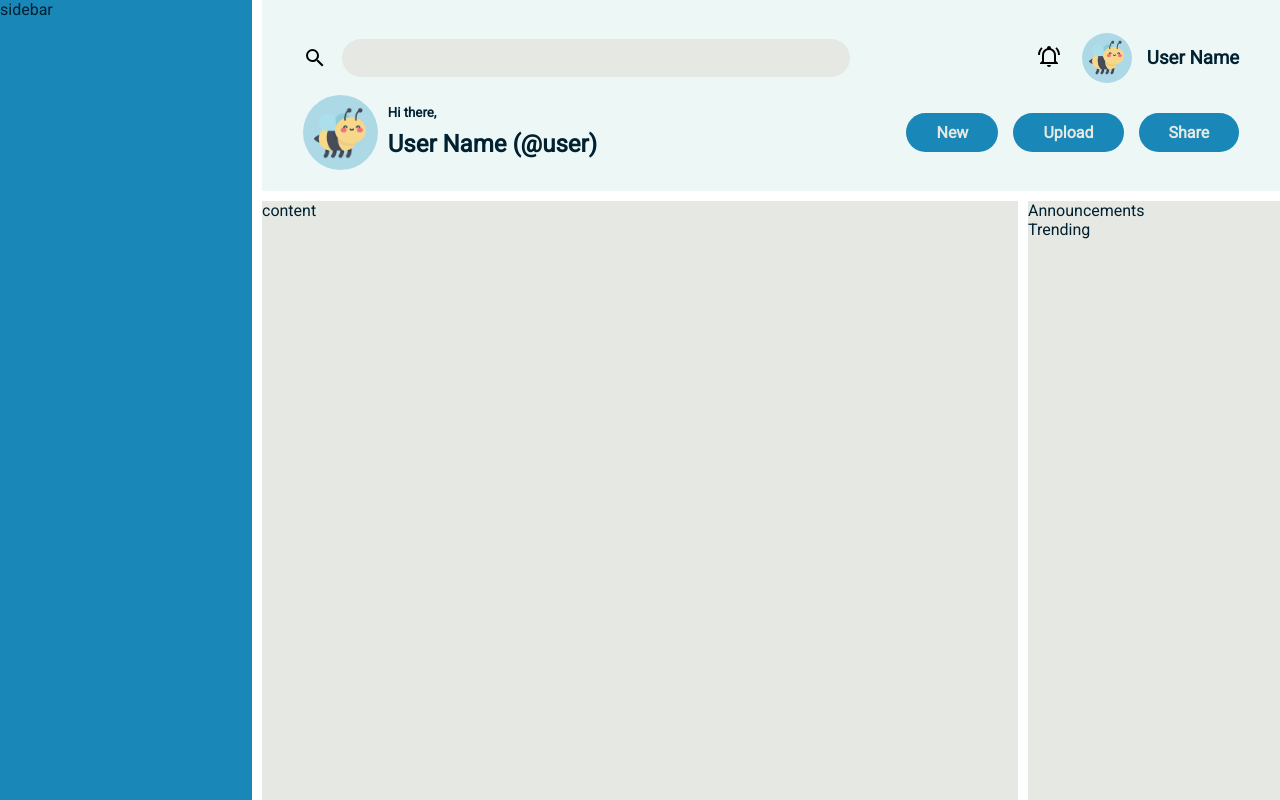
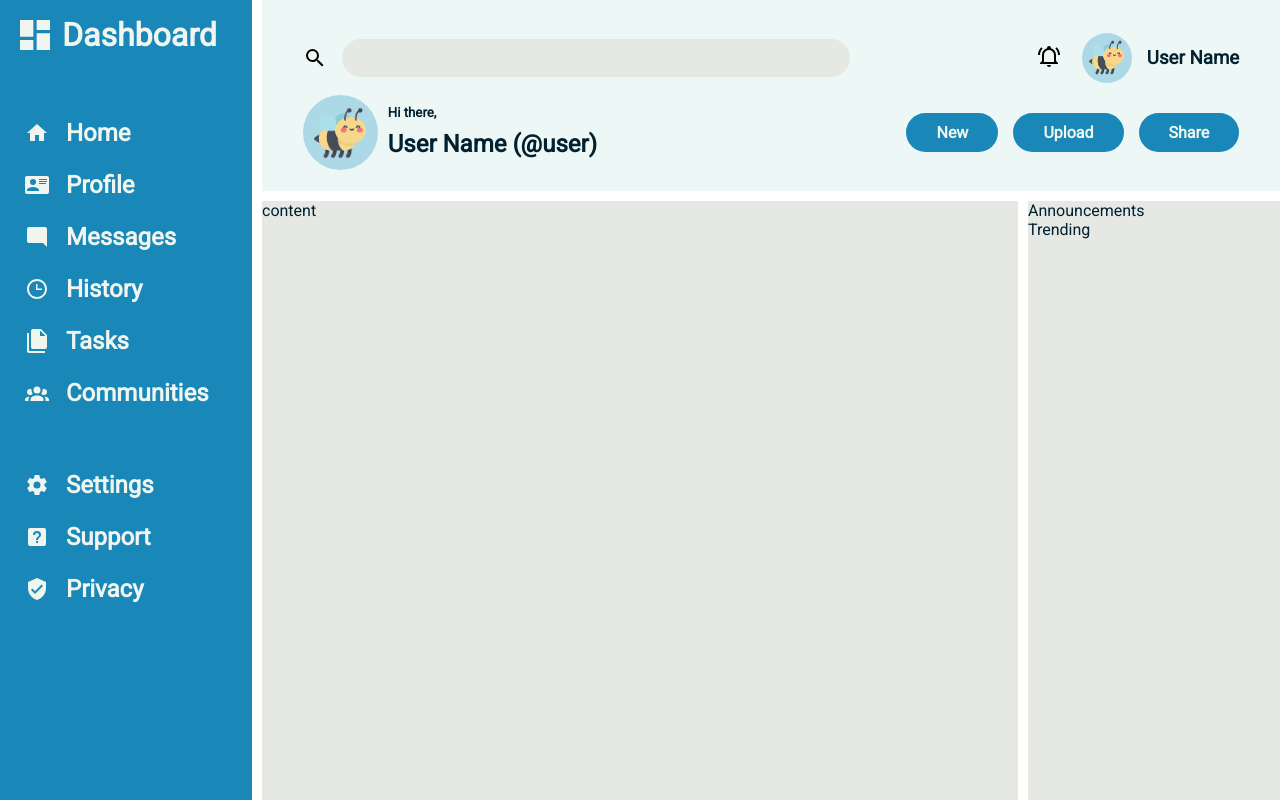
Before and after one commit to Andr-e-acute/Odin-Dashboard, a plain HTML site: page index.html in a window 1280 px wide. Shown: the top 800 px of the page. Drawn offline with Linux system fonts and the light colour scheme.

Commit message:
styled navbar

```diff
--- a/index.html
+++ b/index.html
@@ -55,7 +55,83 @@
         <button>Share</button>
       </div>
     </header>
-    <nav class="sidebar">sidebar</nav>
+    <nav class="sidebar">
+      <div class="nav-heading">
+        <svg xmlns="http://www.w3.org/2000/svg" viewBox="0 0 24 24">
+          <title>view-dashboard</title>
+          <path d="M13,3V9H21V3M13,21H21V11H13M3,21H11V15H3M3,13H11V3H3V13Z" />
+        </svg>
+        Dashboard
+      </div>
+      <ul class="nav-list">
+        <li>
+          <svg xmlns="http://www.w3.org/2000/svg" viewBox="0 0 24 24">
+            <title>home</title>
+            <path d="M10,20V14H14V20H19V12H22L12,3L2,12H5V20H10Z" />
+          </svg>
+          Home
+        </li>
+        <li>
+          <svg xmlns="http://www.w3.org/2000/svg" viewBox="0 0 24 24">
+            <title>card-account-details</title>
+            <path
+              d="M2,3H22C23.05,3 24,3.95 24,5V19C24,20.05 23.05,21 22,21H2C0.95,21 0,20.05 0,19V5C0,3.95 0.95,3 2,3M14,6V7H22V6H14M14,8V9H21.5L22,9V8H14M14,10V11H21V10H14M8,13.91C6,13.91 2,15 2,17V18H14V17C14,15 10,13.91 8,13.91M8,6A3,3 0 0,0 5,9A3,3 0 0,0 8,12A3,3 0 0,0 11,9A3,3 0 0,0 8,6Z"
+            />
+          </svg>
+          Profile
+        </li>
+        <li>
+          <svg xmlns="http://www.w3.org/2000/svg" viewBox="0 0 24 24">
+            <title>message-reply</title>
+            <path
+              d="M22,4C22,2.89 21.1,2 20,2H4A2,2 0 0,0 2,4V16A2,2 0 0,0 4,18H18L22,22V4Z"
+            />
+          </svg>
+          Messages
+        </li>
+        <li>
+          <svg xmlns="http://www.w3.org/2000/svg" viewBox="0 0 24 24">
+            <title>clock-time-three-outline</title>
+            <path
+              d="M12 20C16.4 20 20 16.4 20 12S16.4 4 12 4 4 7.6 4 12 7.6 20 12 20M12 2C17.5 2 22 6.5 22 12S17.5 22 12 22C6.5 22 2 17.5 2 12C2 6.5 6.5 2 12 2M17 11.5V13H11V7H12.5V11.5H17Z"
+            />
+          </svg>
+          History
+        </li>
+        <li>
+          <svg xmlns="http://www.w3.org/2000/svg" viewBox="0 0 24 24">
+            <title>file-multiple</title>
+            <path
+              d="M15,7H20.5L15,1.5V7M8,0H16L22,6V18A2,2 0 0,1 20,20H8C6.89,20 6,19.1 6,18V2A2,2 0 0,1 8,0M4,4V22H20V24H4A2,2 0 0,1 2,22V4H4Z"
+            />
+          </svg>
+          Tasks
+        </li>
+        <li>
+          <svg xmlns="http://www.w3.org/2000/svg" viewBox="0 0 24 24">
+            <title>account-group</title>
+            <path
+              d="M12,5.5A3.5,3.5 0 0,1 15.5,9A3.5,3.5 0 0,1 12,12.5A3.5,3.5 0 0,1 8.5,9A3.5,3.5 0 0,1 12,5.5M5,8C5.56,8 6.08,8.15 6.53,8.42C6.38,9.85 6.8,11.27 7.66,12.38C7.16,13.34 6.16,14 5,14A3,3 0 0,1 2,11A3,3 0 0,1 5,8M19,8A3,3 0 0,1 22,11A3,3 0 0,1 19,14C17.84,14 16.84,13.34 16.34,12.38C17.2,11.27 17.62,9.85 17.47,8.42C17.92,8.15 18.44,8 19,8M5.5,18.25C5.5,16.18 8.41,14.5 12,14.5C15.59,14.5 18.5,16.18 18.5,18.25V20H5.5V18.25M0,20V18.5C0,17.11 1.89,15.94 4.45,15.6C3.86,16.28 3.5,17.22 3.5,18.25V20H0M24,20H20.5V18.25C20.5,17.22 20.14,16.28 19.55,15.6C22.11,15.94 24,17.11 24,18.5V20Z"
+            />
+          </svg>
+          Communities
+        </li>
+      </ul>
+      <ul class="sec-nav-list">
+        <li>
+          <svg xmlns="http://www.w3.org/2000/svg" viewBox="0 0 24 24"><title>cog</title><path d="M12,15.5A3.5,3.5 0 0,1 8.5,12A3.5,3.5 0 0,1 12,8.5A3.5,3.5 0 0,1 15.5,12A3.5,3.5 0 0,1 12,15.5M19.43,12.97C19.47,12.65 19.5,12.33 19.5,12C19.5,11.67 19.47,11.34 19.43,11L21.54,9.37C21.73,9.22 21.78,8.95 21.66,8.73L19.66,5.27C19.54,5.05 19.27,4.96 19.05,5.05L16.56,6.05C16.04,5.66 15.5,5.32 14.87,5.07L14.5,2.42C14.46,2.18 14.25,2 14,2H10C9.75,2 9.54,2.18 9.5,2.42L9.13,5.07C8.5,5.32 7.96,5.66 7.44,6.05L4.95,5.05C4.73,4.96 4.46,5.05 4.34,5.27L2.34,8.73C2.21,8.95 2.27,9.22 2.46,9.37L4.57,11C4.53,11.34 4.5,11.67 4.5,12C4.5,12.33 4.53,12.65 4.57,12.97L2.46,14.63C2.27,14.78 2.21,15.05 2.34,15.27L4.34,18.73C4.46,18.95 4.73,19.03 4.95,18.95L7.44,17.94C7.96,18.34 8.5,18.68 9.13,18.93L9.5,21.58C9.54,21.82 9.75,22 10,22H14C14.25,22 14.46,21.82 14.5,21.58L14.87,18.93C15.5,18.67 16.04,18.34 16.56,17.94L19.05,18.95C19.27,19.03 19.54,18.95 19.66,18.73L21.66,15.27C21.78,15.05 21.73,14.78 21.54,14.63L19.43,12.97Z" /></svg>
+          Settings
+        </li>
+        <li>
+          <svg xmlns="http://www.w3.org/2000/svg" viewBox="0 0 24 24"><title>help-box</title><path d="M11,18H13V16H11V18M12,6A4,4 0 0,0 8,10H10A2,2 0 0,1 12,8A2,2 0 0,1 14,10C14,12 11,11.75 11,15H13C13,12.75 16,12.5 16,10A4,4 0 0,0 12,6M5,3H19A2,2 0 0,1 21,5V19A2,2 0 0,1 19,21H5A2,2 0 0,1 3,19V5A2,2 0 0,1 5,3Z" /></svg>
+          Support
+        </li>
+        <li>
+          <svg xmlns="http://www.w3.org/2000/svg" viewBox="0 0 24 24"><title>shield-check</title><path d="M10,17L6,13L7.41,11.59L10,14.17L16.59,7.58L18,9M12,1L3,5V11C3,16.55 6.84,21.74 12,23C17.16,21.74 21,16.55 21,11V5L12,1Z" /></svg>
+          Privacy
+        </li>
+      </ul>
+    </nav>
     <div class="content">content</div>
     <div class="info">
       <div class="announcements">Announcements</div>
--- a/style.css
+++ b/style.css
@@ -4,11 +4,16 @@
     box-sizing: border-box;
 
 }
+ul{
+    list-style: none;
+   padding: 0;
+}
 :root{
 
     --contrast-color:hsl(198, 76%, 41%);
     --contrast-sec-color:#45C4B0;
-    --font-light-color:rgb(212, 247, 216);
+    /* --font-light-color:rgb(212, 247, 216);  */
+    --font-light-color:hsl(127, 20%, 95%);
     --font-dark-color:#012030;
     --main-bg-color:hsl(91, 10%, 90%);
     --sec-bg-color:hsl(171, 45%, 95%);
@@ -121,7 +126,7 @@ body{
  .btn-container button{
     border: none;
     background-color: var(--contrast-color);
-    color: var(--main-bg-color);
+    color: var(--font-light-color);
     font: inherit;
     font-size:1rem;
     border-radius: 30px;
@@ -132,3 +137,35 @@ body{
 .btn-container button:focus{
     transform: scale(1.1);
 }
+.sidebar{
+    color:var(--font-light-color);
+    fill: var(--font-light-color);
+    padding: 15px;
+}
+.nav-heading{
+    display: flex;
+    font-size: 2rem;
+    align-items: center;
+    font-weight: bold;
+
+}
+.sidebar svg{
+    width:2.5rem;
+    margin-right:7px ;
+}
+.nav-list{
+    margin:4rem 0;
+}
+.sidebar ul li {
+
+    display: flex;
+    font-size: 1.5rem;
+    align-items: center;
+    font-weight: bold;
+    margin-left:10px ;
+    gap: 10px;
+    margin-top:1.5rem ;
+}
+.sidebar ul svg{
+    width: 1.5rem;
+}
```
Also changed, not shown: img/view-dashboard.svg (added).
